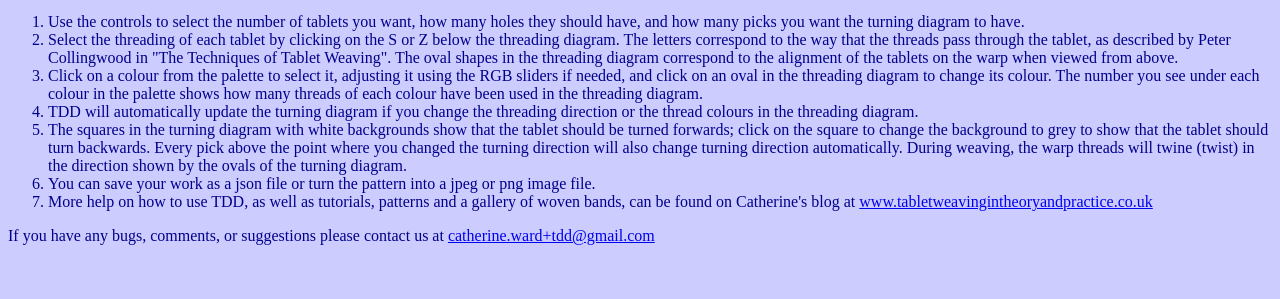
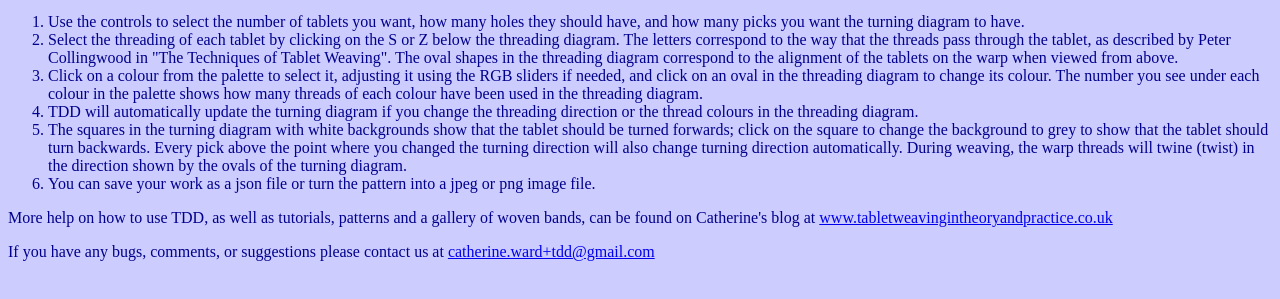
Before and after one commit to jamespbarrett/tabletweave, a plain HTML site: page howto.html in a window 1280 px wide. Shown: the part 123-422 px from the top of the page. Drawn offline with nearby package versions, Linux system fonts and the light colour scheme.

Commit message:
Updated instructions

```diff
--- a/howto.html
+++ b/howto.html
@@ -41,10 +41,11 @@ weaving, the warp threads will twine (twist) in the direction shown by
 the ovals of the turning diagram.</li>
     <li>You can save your work as a json file or turn the pattern into a jpeg
 or png image file.</li>
-    <li>More help on how to use TDD, as well as tutorials, patterns and a
-gallery of woven bands, can be found on Catherine's blog at
-<a href="http://www.tabletweavingintheoryandpractice.co.uk">www.tabletweavingintheoryandpractice.co.uk</a></li>
   </ol>
+
+  <p>More help on how to use TDD, as well as tutorials, patterns and a
+  gallery of woven bands, can be found on Catherine's blog at
+  <a href="http://www.tabletweavingintheoryandpractice.co.uk">www.tabletweavingintheoryandpractice.co.uk</a></p>
 
   <p>If you have any bugs, comments, or suggestions please contact us
   at <a
```
